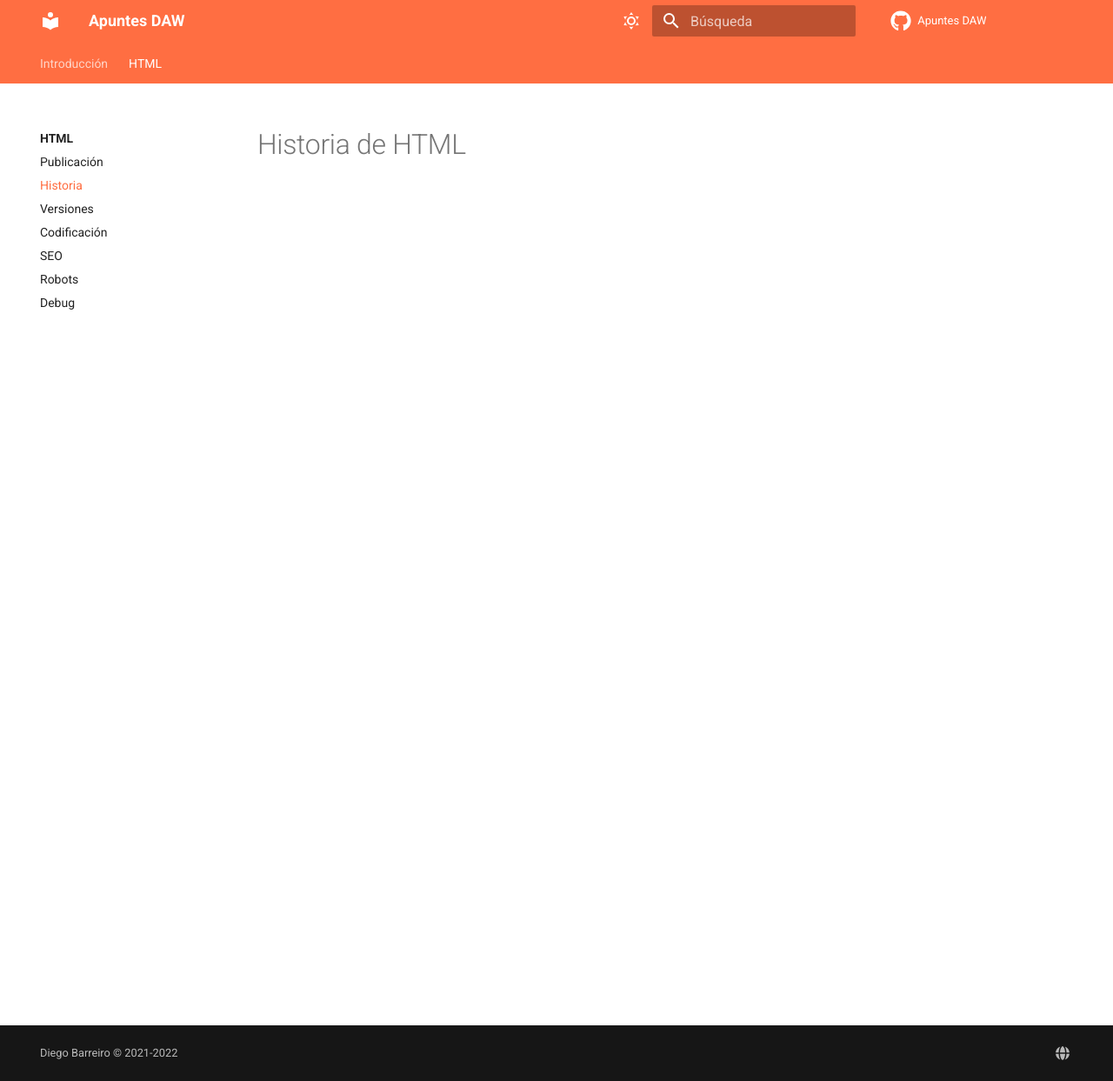
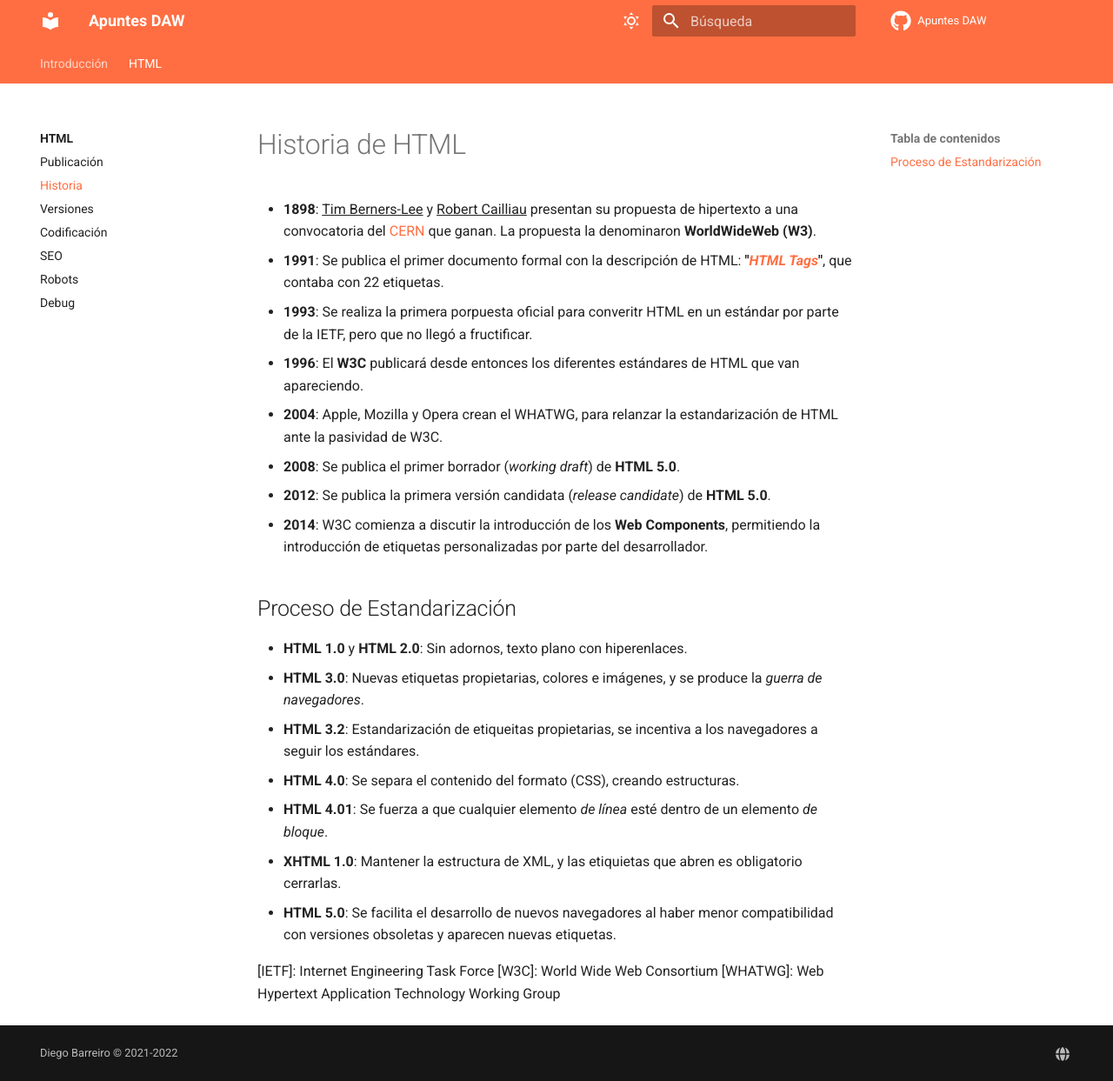
Before and after one commit to BarreiroCollege/USC-DAW, an MkDocs documentation site: the page built from daw/html/historia.md, in a window 1280 px wide and 1243 px high. Shown: the whole window at 87% size. Built offline with MkDocs 1.6.1 and Material for MkDocs 9.7.7, drawn with Linux system fonts in a browser that asks for light colours; comment, search, counter and statistics services are not loaded.

Commit message:
Historia

```diff
--- a/daw/html/historia.md
+++ b/daw/html/historia.md
@@ -1 +1,31 @@
 # Historia de HTML
+
+- **1898**: ^^Tim Berners-Lee^^ y ^^Robert Cailliau^^ presentan su propuesta de hipertexto a una convocatoria del
+  [CERN](http://public.web.cern.ch/) que ganan. La propuesta la denominaron **WorldWideWeb (W3)**.
+- **1991**: Se publica el primer documento formal con la descripción de HTML:
+  **"[_HTML Tags_](http://www.w3.org/History/19921103-hypertext/hypertext/WWW/MarkUp/Tags.html)"**, que contaba con 22
+  etiquetas.
+- **1993**: Se realiza la primera porpuesta oficial para converitr HTML en un estándar por parte de la IETF, pero que
+  no llegó a fructificar.
+- **1996**: El **W3C** publicará desde entonces los diferentes estándares de HTML que van apareciendo.
+- **2004**: Apple, Mozilla y Opera crean el WHATWG, para relanzar la estandarización de HTML ante la pasividad de W3C.
+- **2008**: Se publica el primer borrador (_working draft_) de **HTML 5.0**.
+- **2012**: Se publica la primera versión candidata (_release candidate_) de **HTML 5.0**.
+- **2014**: W3C comienza a discutir la introducción de los **Web Components**, permitiendo la introducción de etiquetas
+  personalizadas por parte del desarrollador.
+
+## Proceso de Estandarización
+
+- **HTML 1.0** y **HTML 2.0**: Sin adornos, texto plano con hiperenlaces.
+- **HTML 3.0**: Nuevas etiquetas propietarias, colores e imágenes, y se produce la _guerra de navegadores_.
+- **HTML 3.2**: Estandarización de etiqueitas propietarias, se incentiva a los navegadores a seguir los estándares.
+- **HTML 4.0**: Se separa el contenido del formato (CSS), creando estructuras.
+- **HTML 4.01**: Se fuerza a que cualquier elemento _de línea_ esté dentro de un elemento _de bloque_.
+- **XHTML 1.0**: Mantener la estructura de XML, y las etiquietas que abren es obligatorio cerrarlas.
+- **HTML 5.0**: Se facilita el desarrollo de nuevos navegadores al haber menor compatibilidad con versiones obsoletas
+  y aparecen nuevas etiquetas.
+
+
+[IETF]: Internet Engineering Task Force
+[W3C]: World Wide Web Consortium
+[WHATWG]: Web Hypertext Application Technology Working Group
```
